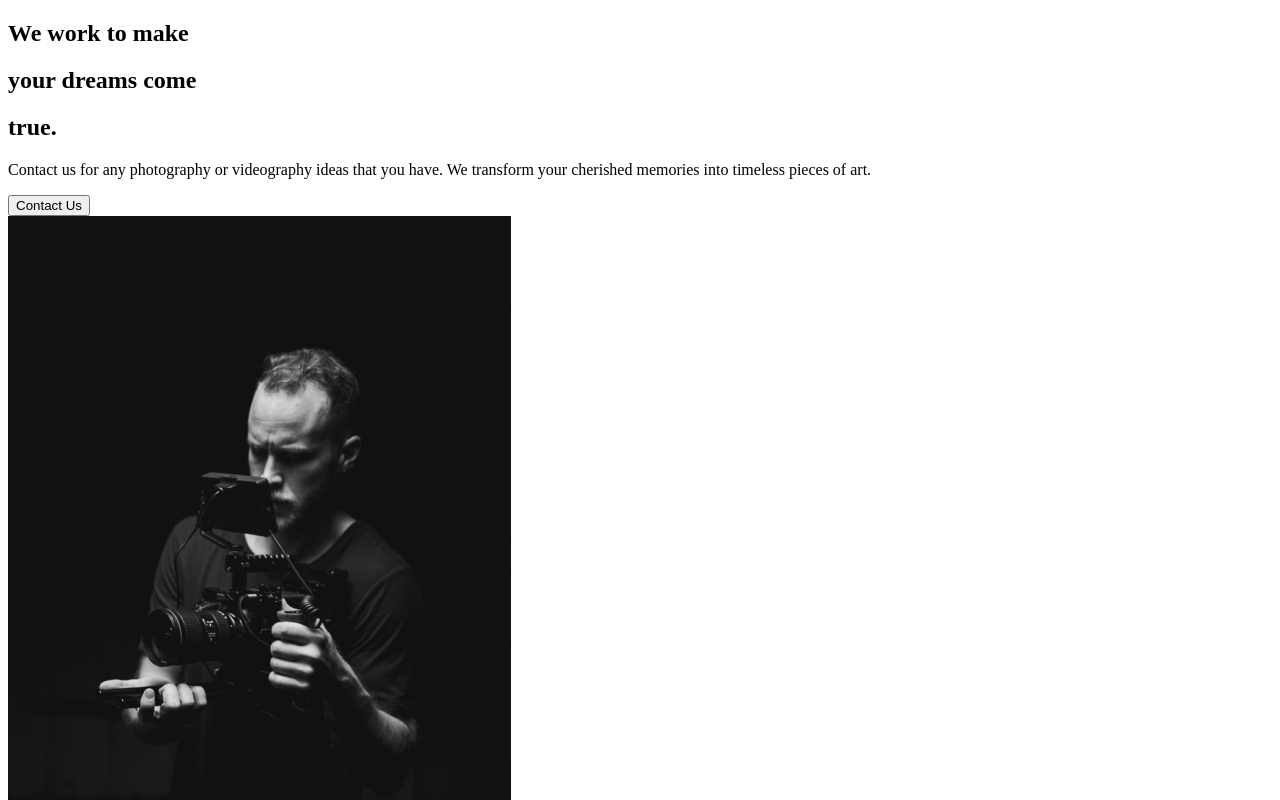
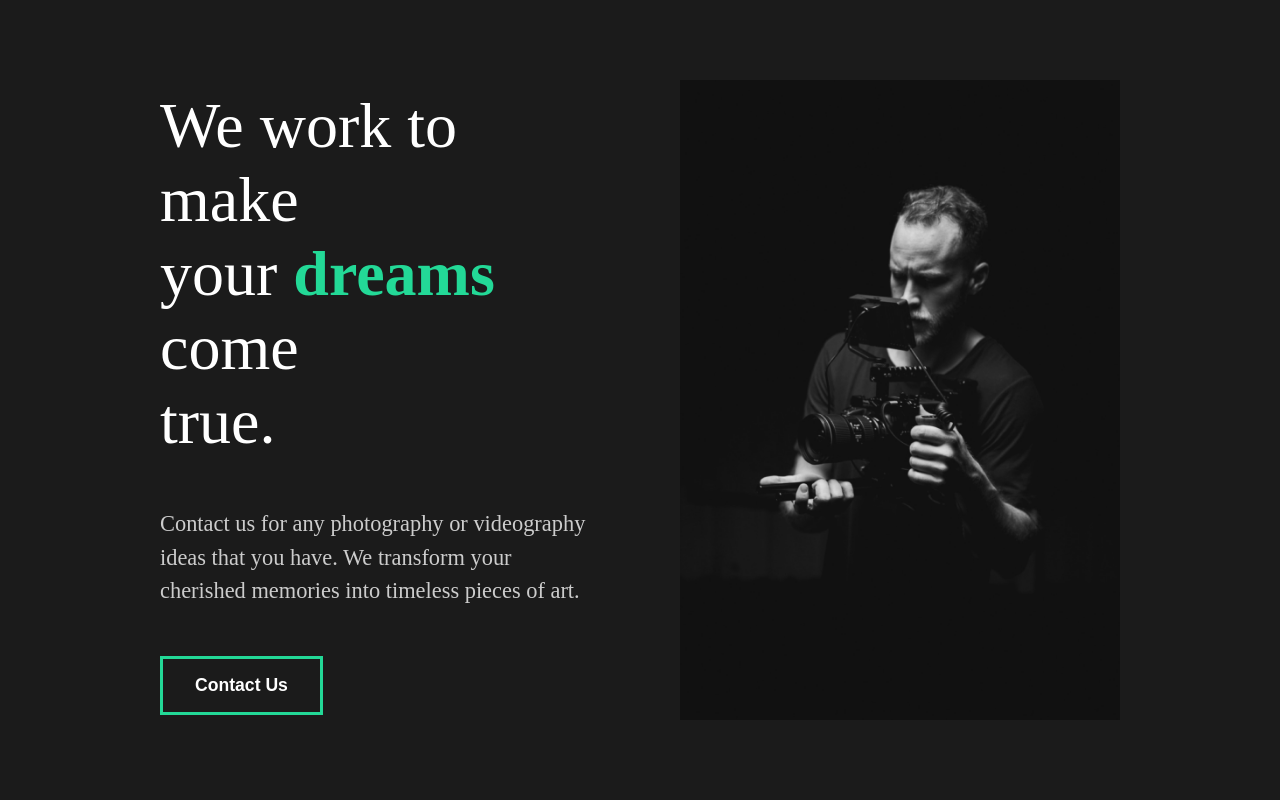
Before and after one commit to shullze/cinematic-canvas, a React (Create React App) app: page / in a window 1280 px wide. Shown: the top 800 px of the page. Built offline with nearby package versions, Linux system fonts and the light colour scheme.

Commit message:
global style and about section style

```diff
--- a/src/App.js
+++ b/src/App.js
@@ -1,8 +1,12 @@
 import AboutUs from "./pages/AboutUs";
+
+// Global Style
+import GlobalStyle from "./components/GlobalStyle";
 
 function App() {
   return (
     <div className="App">
+        <GlobalStyle/>
         <AboutUs/>
     </div>
   );
--- a/src/components/AboutSection.js
+++ b/src/components/AboutSection.js
@@ -1,20 +1,22 @@
 import React from 'react';
 import home1 from "../img/home1.png"
+// Styled
+import styled from "styled-components";
 
 function AboutSection(props) {
     return (
-        <div>
-            <div className='description'>
+        <StyledAbout>
+            <StyledDescription>
                 <div className='title'>
-                    <div className='hide'>
+                    <StyledHide>
                         <h2>We work to make</h2>
-                    </div>
-                    <div className='hide'>
+                    </StyledHide>
+                    <StyledHide>
                         <h2>your <span>dreams</span> come</h2>
-                    </div>
-                    <div className='hide'>
+                    </StyledHide>
+                    <StyledHide>
                         <h2>true.</h2>
-                    </div>
+                    </StyledHide>
                 </div>
                 <p>Contact us for any photography or videography ideas that you have. We transform
                     your cherished memories into timeless pieces of art.
@@ -22,12 +24,45 @@ function AboutSection(props) {
                 <button>
                     Contact Us
                 </button>
-            </div>
-            <div className='imgage'>
+            </StyledDescription>
+            <StyledImage>
                 <img src={home1} alt='guys with a camera'/>
-            </div>
-        </div>
+            </StyledImage>
+        </StyledAbout>
     );
 }
 
+// Styled Component
+
+const StyledAbout = styled.div`
+  min-height: 90vh;
+  display: flex;
+  align-items: center;
+  justify-content: space-between;
+  padding: 5rem 10rem;
+  color: white;
+`
+
+const StyledDescription = styled.div`
+  flex: 1;
+  padding-right: 5rem;
+  h2{
+    font-weight: lighter;
+  }
+`
+
+const StyledImage = styled.div`
+  flex: 1;
+  overflow: hidden;
+  img{
+    width: 100%;
+    height: 80vh;
+    object-fit: cover;
+  }
+`
+
+const StyledHide = styled.div`
+  overflow: hidden;
+`
+
 export default AboutSection;
--- /dev/null
+++ b/src/components/GlobalStyle.js
@@ -0,0 +1,58 @@
+import {createGlobalStyle} from "styled-components";
+
+const GlobalStyle = createGlobalStyle`
+  *{
+    margin:0;
+    padding: 0;
+    box-sizing: border-box;
+  }
+
+  body{
+    background: #1b1b1b;
+  }
+
+  button {
+    font-weight: bold;
+    font-size: 1.1rem;
+    cursor: pointer;
+    padding: 1rem 2rem;
+    border: 3px solid #23d997;
+    background: transparent;
+    color: white;
+    transition: all .5s ease;
+
+    &:hover {
+      background-color: #23d997;
+      color: white;
+    }
+  }
+  h2{
+
+    font-weight: lighter;
+
+    font-size: 4rem;
+
+  }
+  h3{
+    color: white;
+  }
+  h4{
+    font-weight: bold;
+
+  }
+  span{
+    font-weight: bold;
+    color: #23d997
+  }
+  a{
+    font-size: 1.1rem;
+  }
+  p{
+    padding: 3rem 0;
+    color: #ccc;
+    font-size: 1.4rem;
+    line-height: 150%;
+  }
+`
+
+export default GlobalStyle
```
